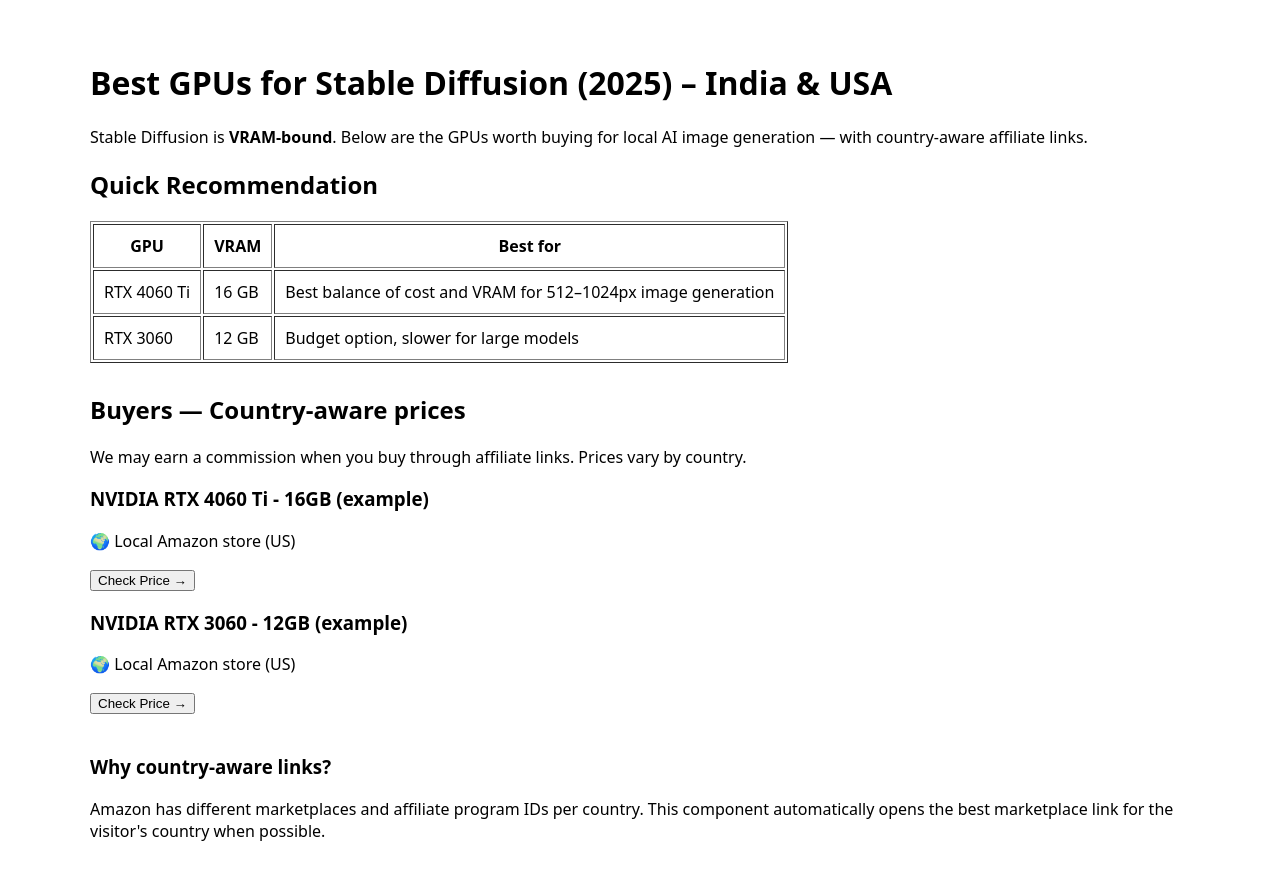
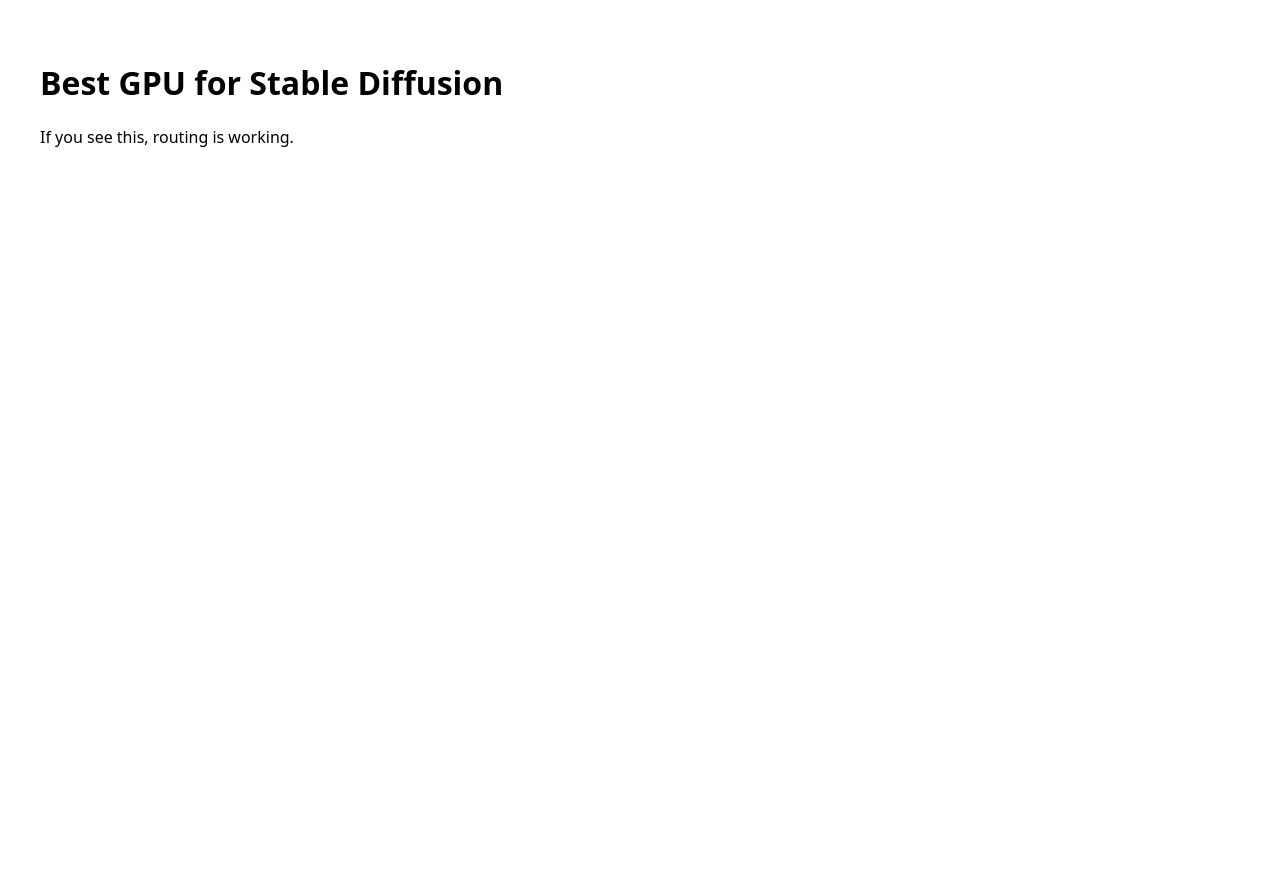
Before and after one commit to newsintech/agentic-edge-final, a Next.js app: page /best-gpu-for-stable-diffusion in a window 1280 px wide. Shown: the top 880 px of the page. After the commit the page ends 800 px from the top, so only its background shows below. Built offline with nearby package versions, Linux system fonts and the light colour scheme.

Commit message:
test: isolate route rendering

```diff
--- a/app/best-gpu-for-stable-diffusion/page.tsx
+++ b/app/best-gpu-for-stable-diffusion/page.tsx
@@ -1,81 +1,8 @@
-export const metadata = {
-  title: 'Best GPUs for Stable Diffusion (India & USA) - 2025',
-  description:
-    'Best GPU for Stable Diffusion in 2025. RTX 3060 vs 4060 Ti vs 4070. India and USA buying guide.',
-};
-
-import GeoAffiliate from "@/modules/GeoAffiliate";
-
-export default function BestGPUPage() {
-  const products = [
-    {
-      productName: "NVIDIA RTX 4060 Ti - 16GB (example)",
-      us: "https://www.amazon.com/dp/PLACEHOLDER-US",
-      in: "https://www.amazon.in/dp/PLACEHOLDER-IN",
-      gb: "https://www.amazon.co.uk/dp/PLACEHOLDER-GB",
-      ca: "https://www.amazon.ca/dp/PLACEHOLDER-CA",
-      de: "https://www.amazon.de/dp/PLACEHOLDER-DE",
-      default: "https://www.amazon.com"
-    },
-    {
-      productName: "NVIDIA RTX 3060 - 12GB (example)",
-      us: "https://www.amazon.com/dp/PLACEHOLDER-US-2",
-      in: "https://www.amazon.in/dp/PLACEHOLDER-IN-2",
-      gb: "https://www.amazon.co.uk/dp/PLACEHOLDER-GB-2",
-      ca: "https://www.amazon.ca/dp/PLACEHOLDER-CA-2",
-      de: "https://www.amazon.de/dp/PLACEHOLDER-DE-2",
-      default: "https://www.amazon.com"
-    }
-  ];
-
+export default function Page() {
   return (
-    <main style={{ maxWidth: '1100px', margin: '0 auto', padding: '40px 20px' }}>
-      <h1>Best GPUs for Stable Diffusion (2025) – India & USA</h1>
-
-      <p>
-        Stable Diffusion is <strong>VRAM-bound</strong>. Below are the GPUs worth buying for
-        local AI image generation — with country-aware affiliate links.
-      </p>
-
-      <h2>Quick Recommendation</h2>
-
-      <table border={1} cellPadding={10} style={{ marginBottom: 30 }}>
-        <thead>
-          <tr>
-            <th>GPU</th>
-            <th>VRAM</th>
-            <th>Best for</th>
-          </tr>
-        </thead>
-        <tbody>
-          <tr>
-            <td>RTX 4060 Ti</td>
-            <td>16 GB</td>
-            <td>Best balance of cost and VRAM for 512–1024px image generation</td>
-          </tr>
-          <tr>
-            <td>RTX 3060</td>
-            <td>12 GB</td>
-            <td>Budget option, slower for large models</td>
-          </tr>
-        </tbody>
-      </table>
-
-      <h2>Buyers — Country-aware prices</h2>
-      <p className="text-sm text-gray-600 mb-6">
-        We may earn a commission when you buy through affiliate links. Prices vary by country.
-      </p>
-
-      {/* Geo-aware affiliate cards (module) */}
-      <GeoAffiliate products={products} className="mb-8" />
-
-      <section style={{ marginTop: 40 }}>
-        <h3>Why country-aware links?</h3>
-        <p>
-          Amazon has different marketplaces and affiliate program IDs per country. This component
-          automatically opens the best marketplace link for the visitor's country when possible.
-        </p>
-      </section>
+    <main style={{ padding: 40 }}>
+      <h1>Best GPU for Stable Diffusion</h1>
+      <p>If you see this, routing is working.</p>
     </main>
   );
 }
```
